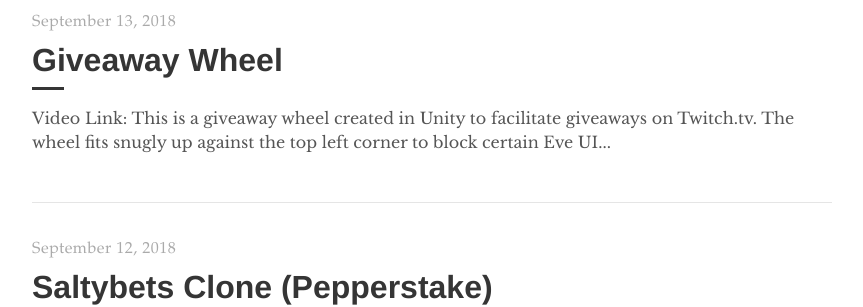
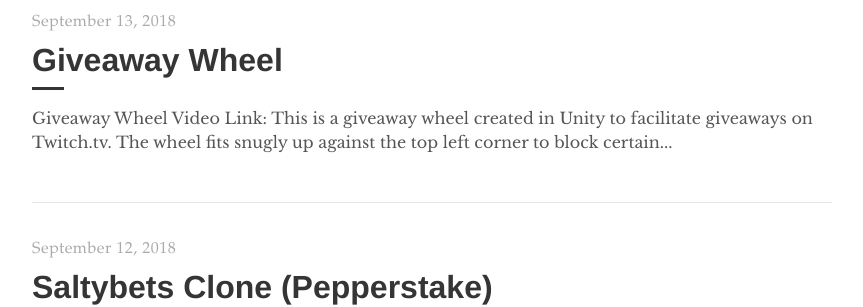
Before and after one commit to feyyd/portfolio, a Jekyll site: the page built from index.html, in a window 1280 px wide. Shown: the part 993-1300 px from the top of the page, without its empty margins (208-1071 px from the left). Built offline with Jekyll 4.4.1, drawn with Linux system fonts in a browser that asks for light colours; the list of posts is cut into pages by our own code.

Commit message:
Update 2018-09-13-Giveaway-Wheel.markdown

```diff
--- a/_posts/2018-09-13-Giveaway-Wheel.markdown
+++ b/_posts/2018-09-13-Giveaway-Wheel.markdown
@@ -5,7 +5,7 @@ author: feyd
 categories: twitch, eve, c#, unity, programming
 ---
 
-## [Video Link:](https://youtu.be/ZnCCFtpPYkM)
+## [Giveaway Wheel Video Link:](https://youtu.be/ZnCCFtpPYkM)
 
 [![Watch the video](https://img.youtube.com/vi/ZnCCFtpPYkM/hqdefault.jpg)](https://youtu.be/ZnCCFtpPYkM)
 
```
